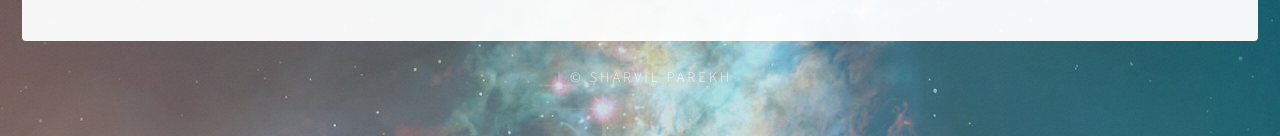
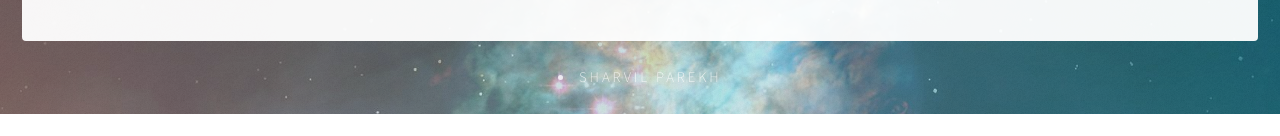
Before and after one commit to SharvilP/SharvilP.github.io, a plain HTML site: page index.html in a window 1280 px wide. Shown: the part 1040-1176 px from the top of the page. After the commit the page ends 1154 px from the top, so only its background shows below. Drawn offline with Linux system fonts and the light colour scheme.

Commit message:
Removed copyright symbol

```diff
--- a/index.html
+++ b/index.html
@@ -43,9 +43,7 @@
 
 				<!-- Footer -->
 					<footer id="footer">
-						<ul style="list-style: none;">
-							<li>&copy; Sharvil Parekh</li>
-						</ul>
+						<li>Sharvil Parekh</li>
 					</footer>
 
 			</div>
```
